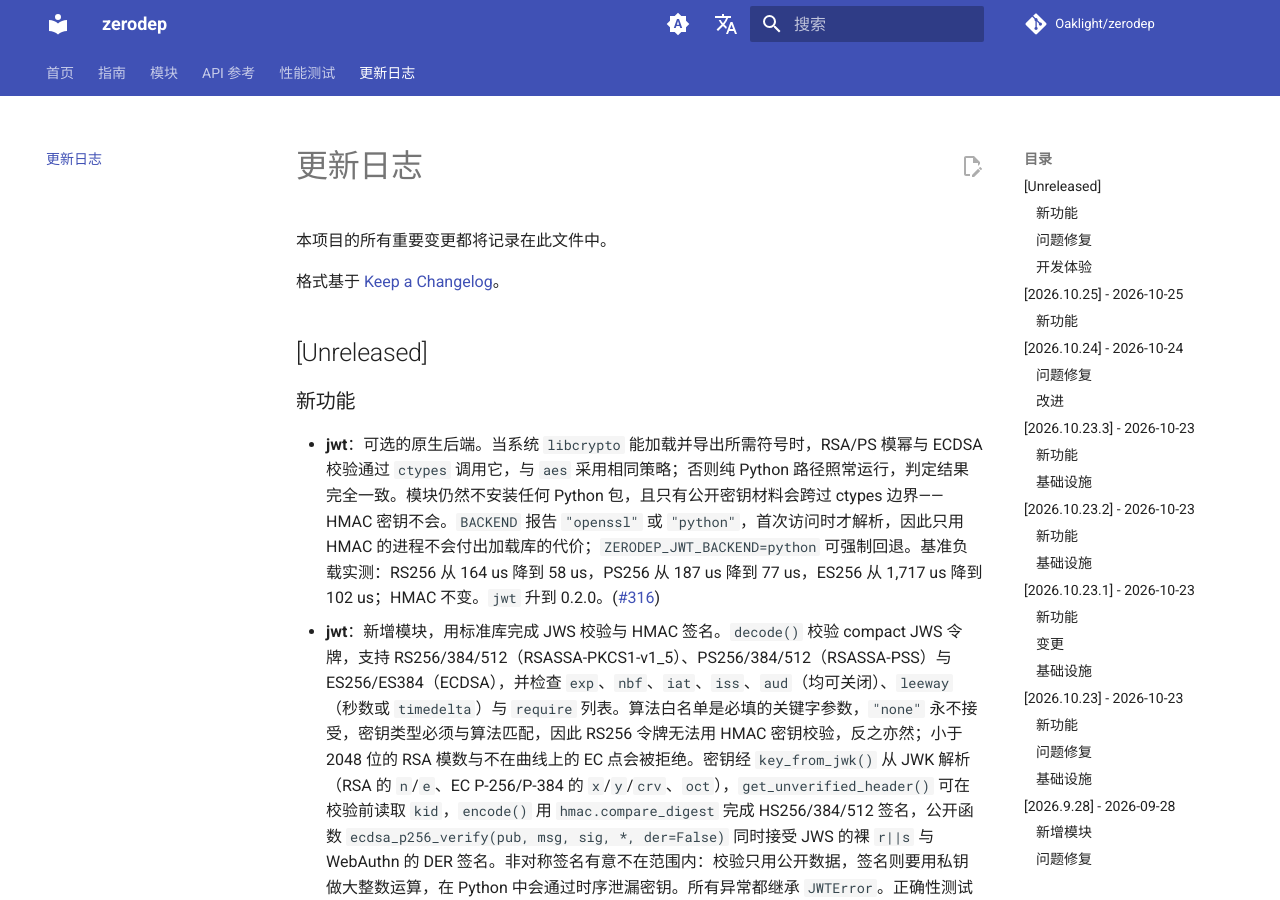
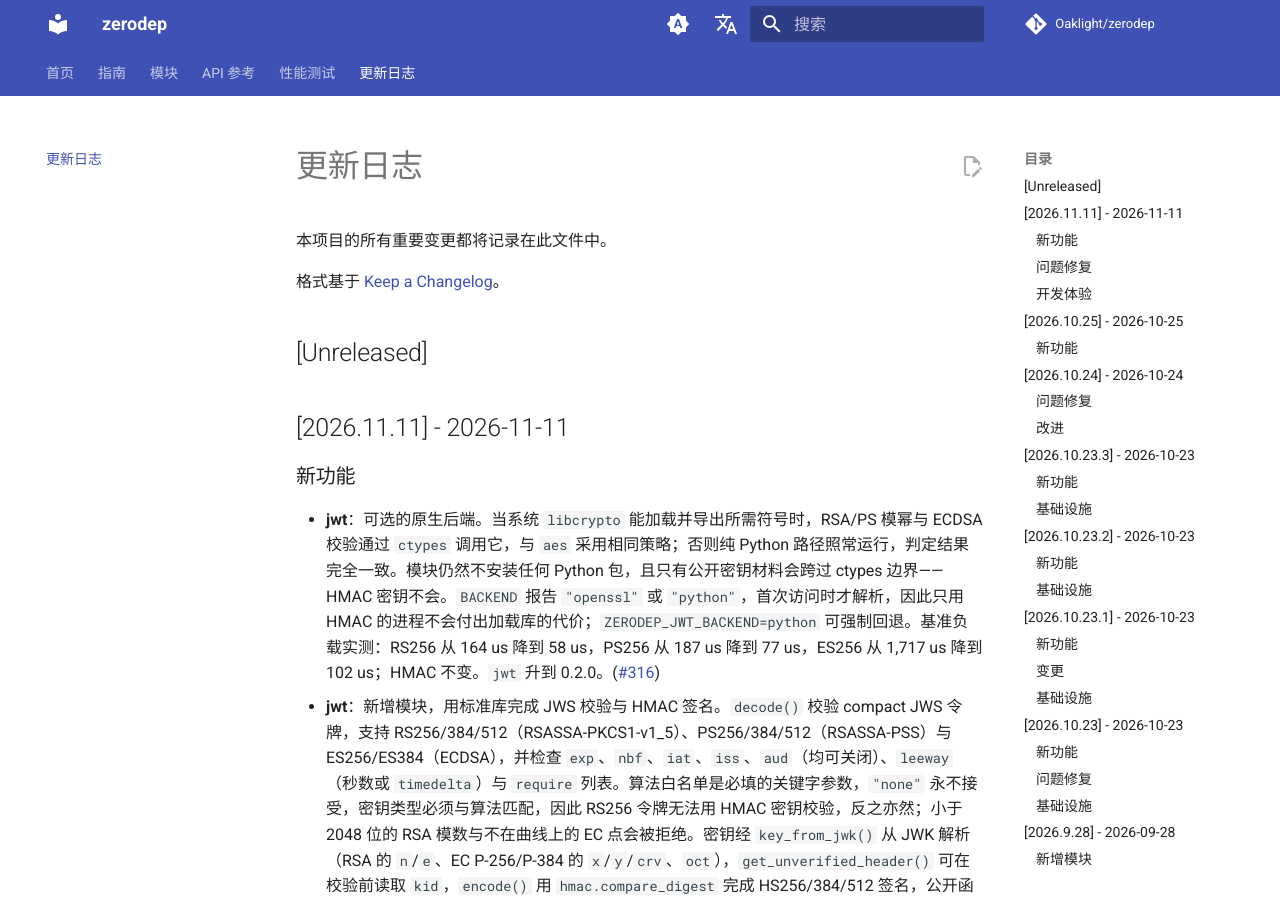
Before and after one commit to Oaklight/zerodep, an MkDocs documentation site: the page built from docs/changelog.md, in a window 1280 px wide and 900 px high. Built offline with MkDocs 1.6.1 and Material for MkDocs 9.7.7, drawn with Linux system fonts in a browser that asks for light colours; comment, search, counter and statistics services are not loaded.

Commit message:
docs: 发布 2026.11.11

```diff
--- a/docs/changelog.md
+++ b/docs/changelog.md
@@ -5,6 +5,8 @@
 格式基于 [Keep a Changelog](https://keepachangelog.com/zh-CN/1.1.0/)。
 
 ## [Unreleased]
+
+## [2026.11.11] - 2026-11-11
 
 ### 新功能
 
```
